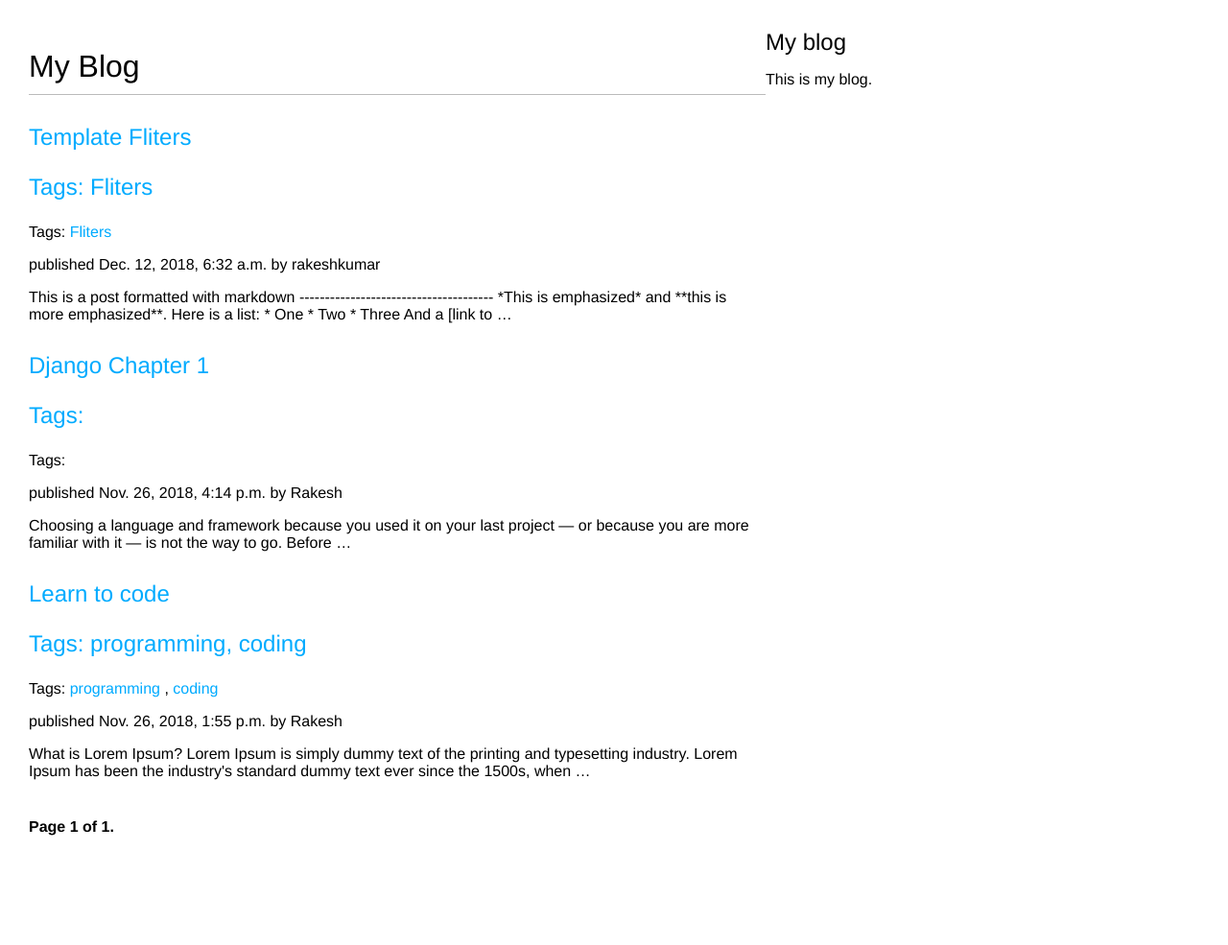
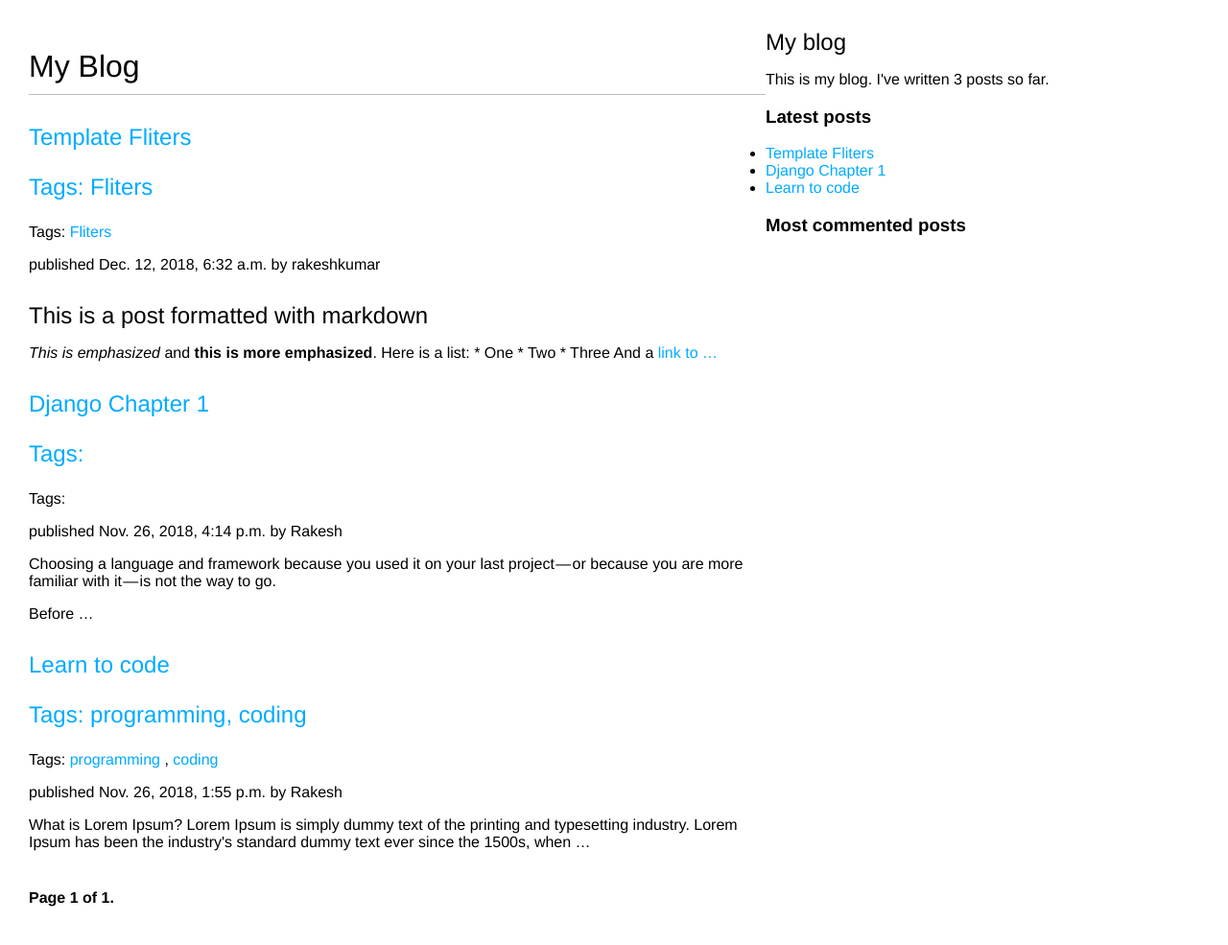
Before and after one commit to FrankZappa42/django-projects, a Django app: page /blog/ in a window 1280 px wide. Shown: the whole page at 96% size. Before the commit the page ends 871 px from the top, so only its background shows below. Run offline with Django 3.2, Linux system fonts and the light colour scheme; data comes from the database, SQL or seed files in the repository; both versions use the stored data as it was after the commit; parts of the project's set-up code (start-up, migrations or seed data) failed here and were passed over.

Commit message:
end of chapter 3

```diff
--- a/mysite/blog/templates/blog/base.html
+++ b/mysite/blog/templates/blog/base.html
@@ -1,3 +1,4 @@
+{% load blog_tags %}
 {% load static %}
 <! DOCTYPE html>
 <html>
@@ -13,7 +14,20 @@
 </div>
 <div id"sidebar">
     <h2>My blog</h2>
-        <p>This is my blog.</p>
+        <p>This is my blog. I've written {% total_posts %} posts so far.</p>
+
+    <h3>Latest posts</h3>
+    {% show_latest_posts 3 %}
+
+    <h3>Most commented posts</h3>
+    {% get_most_commented_posts as get_most_commented_posts %}
+    <ul>
+    {% for post in most_commented_posts %}
+    <li>
+     <a href="{{ post.get_absolute_url }}">{{ post.title }}</a>
+    </li>
+    <p><a href="{% url "blog:post_feed" %}">Subscribe to my RSS feed</a></p>
+{% endfor %}
 </div>
 </body>
 </html>
--- a/mysite/blog/templates/blog/post/detail.html
+++ b/mysite/blog/templates/blog/post/detail.html
@@ -1,5 +1,5 @@
 {% extends "blog/base.html" %}
-
+{% load blog_tags %}
 {% block title %}{{ post.title }}{% endblock %}
 
 {% block content %}
@@ -8,7 +8,7 @@
   <p class="date">
     Published {{ post.publish }} by {{ post.author }}
   </p>
-  {{ post.body|linebreaks }}
+  {{ post.body|markdown }}
   <p>
     <a href="{% url "blog:post_share" post.id %}">
       Share this post
--- /dev/null
+++ b/mysite/blog/templates/blog/post/latest_posts.html
@@ -0,0 +1,7 @@
+<ul>
+{% for post in latest_posts %}
+ <li>
+   <a ref="{{ post.get_absolute_url }}">{{ post.title }}</a>
+ </li>
+{% endfor %}
+</ul>
--- a/mysite/blog/templates/blog/post/list.html
+++ b/mysite/blog/templates/blog/post/list.html
@@ -1,4 +1,5 @@
 {% extends "blog/base.html" %}
+{% load blog_tags %}
 
 {% block title %} My blog {% endblock %}
 
@@ -29,7 +30,7 @@
       <p class ="data">
         published {{ post.publish }} by {{ post.author }}
       </p>
-      {{ post.body|truncatewords:30|linebreaks }}
+      {{ post.body|markdown|truncatewords_html:30 }}
     {% endfor %}
 
     {% include "blog/pagination.html" with page=posts %}
--- /dev/null
+++ b/mysite/blog/templatetags/blog_tags.py
@@ -0,0 +1,30 @@
+from django import template
+from ..models import Post
+from django.db.models import Count
+from django.utils.safestring import mark_safe
+import markdown
+
+register = template.Library()
+
+
+@register.simple_tag
+def total_posts():
+    return Post.published.count()
+
+
+@register.inclusion_tag('blog/post/latest_posts.html')
+def show_latest_posts(count=5):
+    latest_posts = Post.published.order_by('-publish')[:count]
+    return {'latest_posts': latest_posts}
+
+
+@register.simple_tag
+def get_most_commented_posts(count=5):
+    return Post.published.annotate(
+        total_comments=Count('comments')
+    ).order_by('-total_comments')[:count]
+
+
+@register.filter(name='markdown')
+def markdown_format(text):
+    return mark_safe(markdown.markdown(text))
--- a/mysite/blog/urls.py
+++ b/mysite/blog/urls.py
@@ -1,6 +1,6 @@
 from django.urls import path
 from . import views
-
+from .feeds import LatestPostsFeed
 
 app_name = 'blog'
 urlpatterns = [
@@ -14,4 +14,6 @@ urlpatterns = [
          views.post_share, name='post_share'),
     path('tag/<slug:tag_slug>/',
          views.post_list, name='post_list_by_tag'),
+    path('feed/', LatestPostsFeed(), name='post_feed'),
+
 ]
--- a/mysite/mysite/settings.py
+++ b/mysite/mysite/settings.py
@@ -27,7 +27,7 @@ DEBUG = True
 
 ALLOWED_HOSTS = []
 
-
+SITE_ID = 1
 # Application definition
 
 INSTALLED_APPS = [
@@ -39,6 +39,8 @@ INSTALLED_APPS = [
     'django.contrib.staticfiles',
     'blog.apps.BlogConfig',
     'taggit',
+    'django.contrib.sites',
+    'django.contrib.sitemaps',
 ]
 
 MIDDLEWARE = [
--- a/mysite/mysite/urls.py
+++ b/mysite/mysite/urls.py
@@ -15,8 +15,17 @@ Including another URLconf
 """
 from django.contrib import admin
 from django.urls import path, include
+from django.contrib.sitemaps.views import sitemap
+from blog.sitemaps import PostSitemap
+
+sitemaps = {
+    'posts': PostSitemap,
+}
+
 
 urlpatterns = [
     path('admin/', admin.site.urls),
     path('blog/', include('blog.urls', namespace='blog')),
+    path('sitemap.xml', sitemap, {'sitemaps': sitemaps},
+         name='django.contrib.sitemaps.views.sitemap')
 ]
```
Also changed, not shown: mysite/blog/feeds.py (added, +21 -0 lines), mysite/blog/sitemaps.py (added, +15 -0 lines), mysite/blog/templatetags/__init__.py (added), mysite/db.sqlite3.
